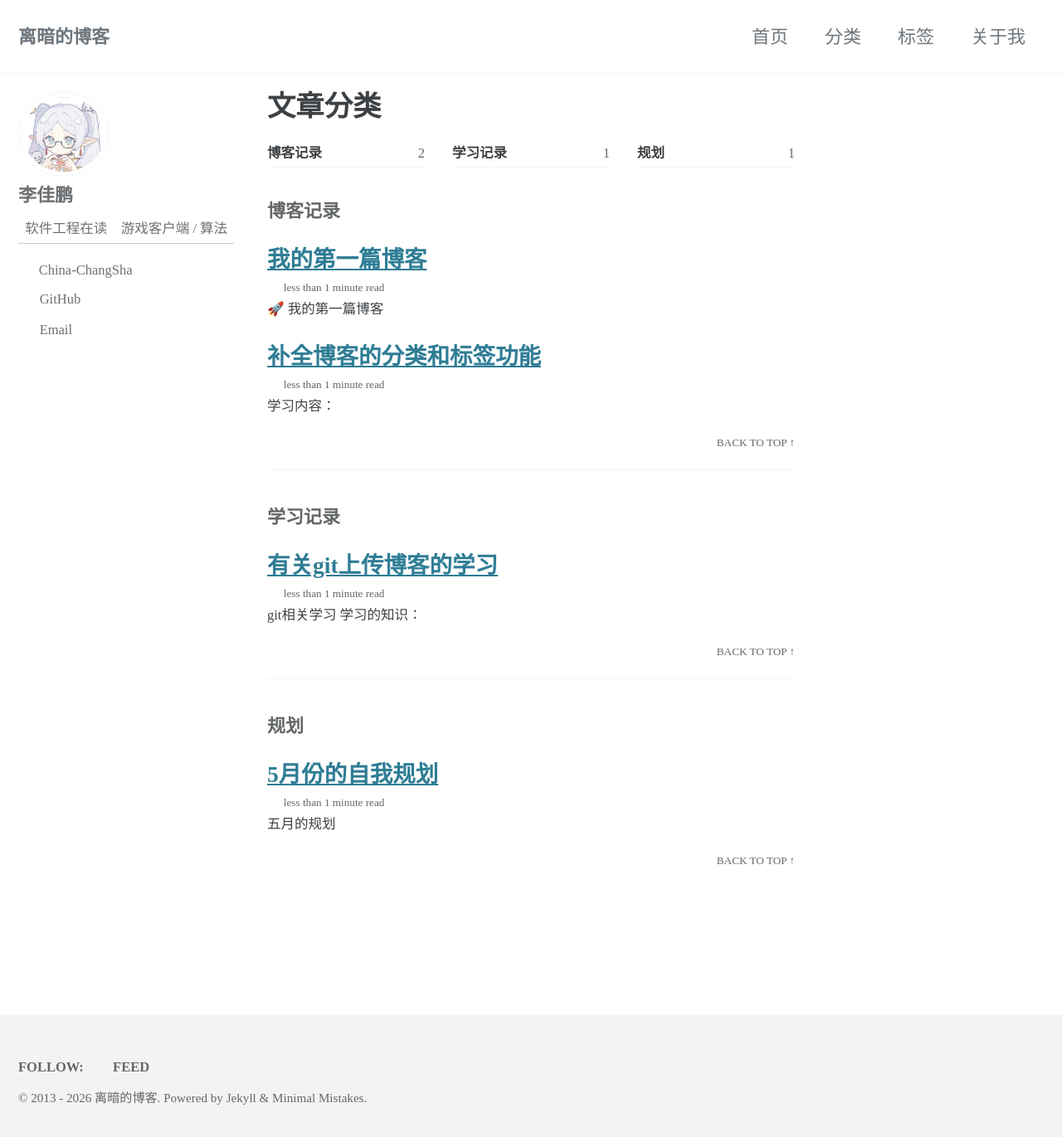
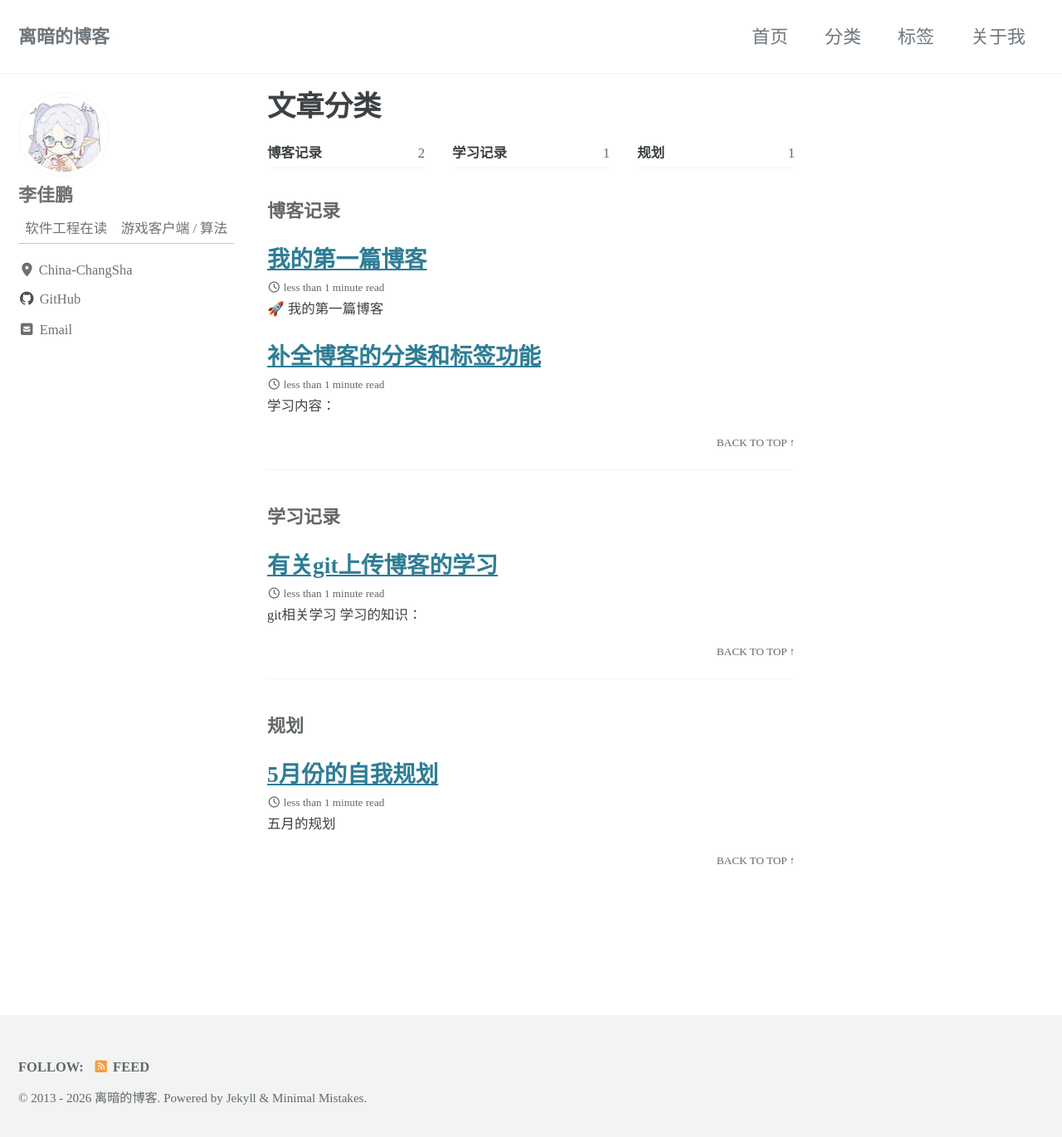
Before and after one commit to LJP3315/LJP3315.github.io, a Jekyll site: the page built from _pages/categories.md, in a window 1280 px wide and 1380 px high. Shown: the top 1371 px of the window at 83% size. Built offline with Jekyll 4.4.1, drawn with Linux system fonts in a browser that asks for light colours; cached includes are drawn as plain includes.

Commit message:
解决图标显示问题

```diff
--- a/assets/css/main.scss
+++ b/assets/css/main.scss
@@ -14,6 +14,29 @@ search: false
 *::after {
   font-family: 'Noto Serif SC', 'Source Han Serif SC', 'Songti SC', serif !important;
 }
+
+// ========= 图标字体恢复（防止被通配符覆盖导致显示为叉）=========
+// Font Awesome 5/6 Solid, Regular, Light
+.fas,
+.far,
+.fal,
+.fas::before,
+.far::before,
+.fal::before {
+  font-family: "Font Awesome 6 Free", "Font Awesome 5 Free", "FontAwesome" !important;
+}
+
+// Font Awesome Brands
+.fab,
+.fab::before {
+  font-family: "Font Awesome 6 Brands", "Font Awesome 5 Brands", "FontAwesome" !important;
+}
+
+// SVG inline icons (fontawesome-svg-core)
+.svg-inline--fa {
+  font-family: "Font Awesome 6 Free", "Font Awesome 5 Free" !important;
+}
+// ===============================================================
 
 // 代码字体单独覆盖回等宽字体（不使用思源宋体）
 code,
```
